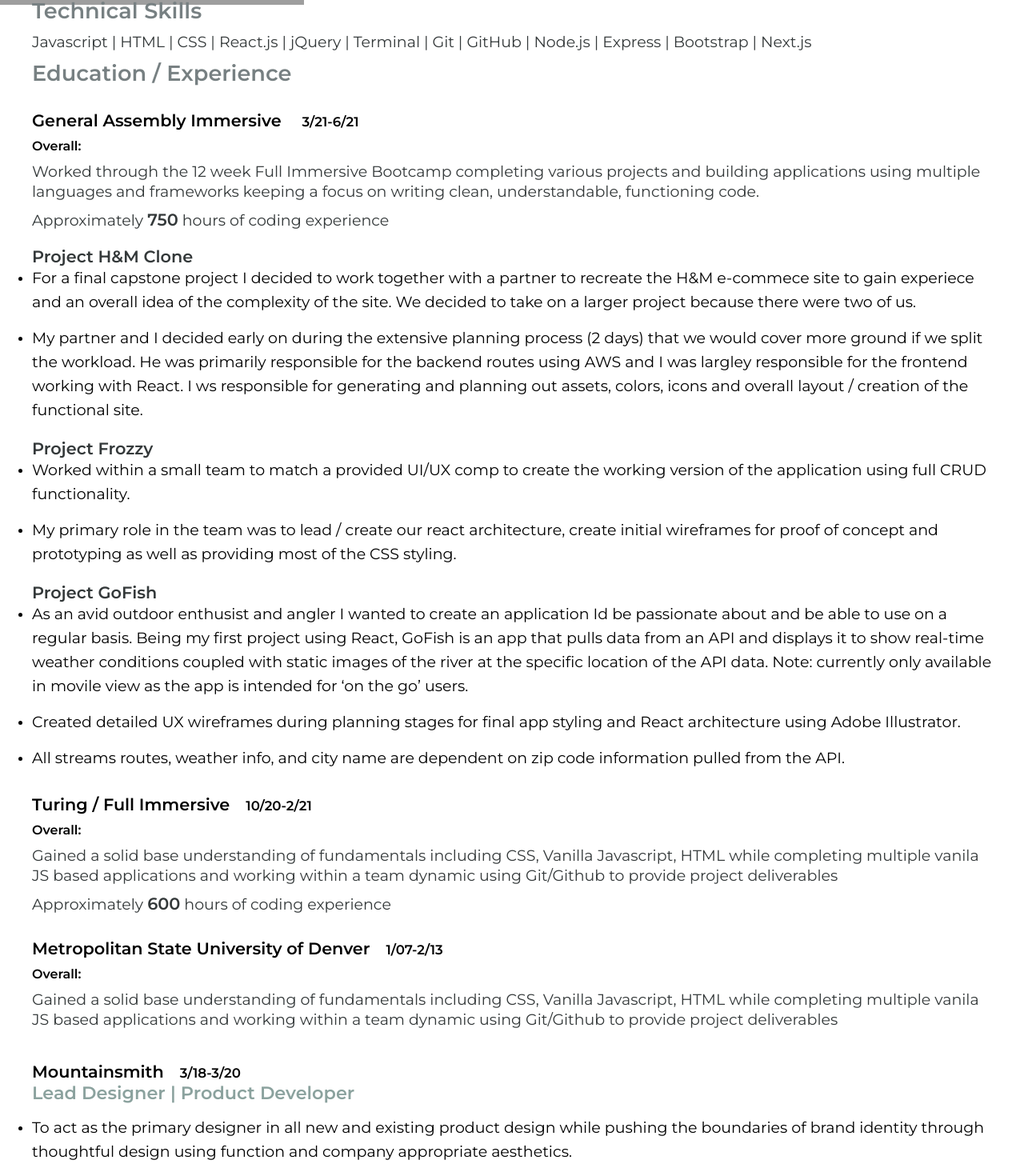
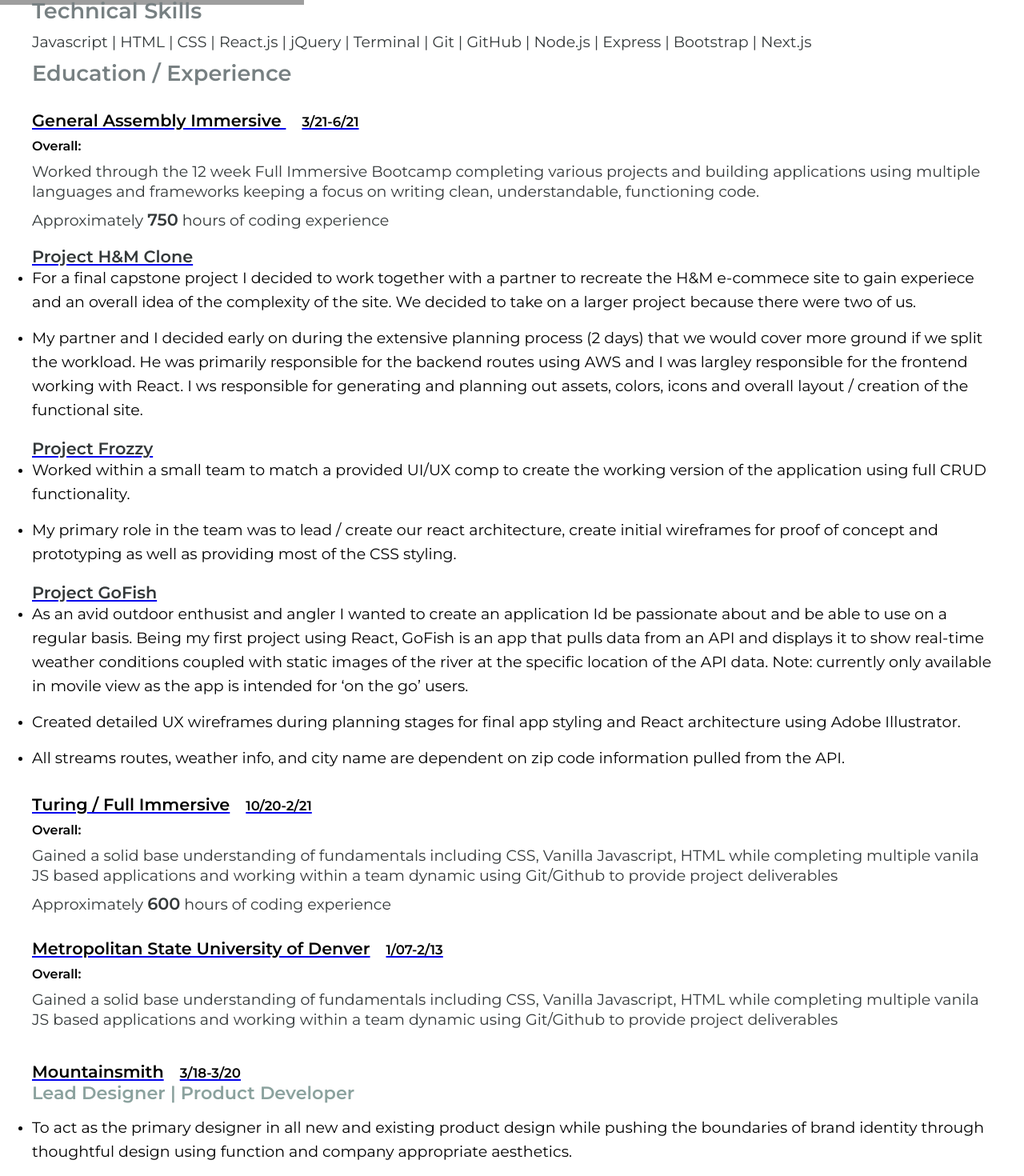
Before and after one commit to Cody-Durham/PersonalSite-2, a React (Create React App) app: page /resume in a window 1280 px wide. Shown: the part 949-2419 px from the top of the page at 80% size. Built offline with nearby package versions, Linux system fonts and the light colour scheme; grey boxes are pictures that could not be loaded.

Commit message:
Add links to all headlines

```diff
--- a/src/Pages/Resume.jsx
+++ b/src/Pages/Resume.jsx
@@ -19,14 +19,15 @@
         <h2>Technical Skills</h2>
         <p className='resume-copy'>Javascript | HTML | CSS | React.js | jQuery | Terminal | Git | GitHub | Node.js | Express | Bootstrap | Next.js</p>
         <h2>Education / Experience</h2>
-        <h3>General Assembly Immersive <span>3/21-6/21</span></h3>
+        {/* <h3>General Assembly Immersive <span>3/21-6/21</span></h3> */}
+        <a href='https://generalassemb.ly/education/software-engineering-immersive/denver' target='blank'><h3>General Assembly Immersive <span>3/21-6/21</span></h3></a>
         <h4 id='overall'>Overall:</h4>
         <p className='resume-copy'>Worked through the 12 week Full Immersive Bootcamp completing various projects and building applications using multiple languages and frameworks keeping a focus on writing clean, understandable, functioning code.</p>
         <p className='resume-copy'>Approximately <span>750</span> hours of coding experience</p>
 
 
         <div className='project-container'>
-        <h4 className='project-headings'>Project H&M Clone</h4>
+        <a href='https://main.d38tit84n7ekiv.amplifyapp.com/' target='blank'><h4 className='project-headings'>Project H&M Clone</h4></a>
             <ul>
                 <li>
                     <p className='project-copy'>For a final capstone project I decided to work together with a partner to recreate the H&M e-commece site to gain experiece and an overall idea of the complexity of the site. We decided to take on a larger project because there were two of us.</p>
@@ -35,7 +36,7 @@
                     <p className='project-copy'>My partner and I decided early on during the extensive planning process (2 days) that we would cover more ground if we split the workload. He was primarily responsible for the backend routes using AWS and I was largley responsible for the frontend working with React. I ws responsible for generating and planning out assets, colors, icons and overall layout / creation of the functional site.</p>
                 </li>
             </ul>
-        <h4 className='project-headings'>Project Frozzy</h4>
+        <a href='https://brave-wozniak-8c8eab.netlify.app/' target='blank'><h4 className='project-headings'>Project Frozzy</h4></a>
             <ul>
                 <li>
                     <p className='project-copy'>Worked within a small team to match a provided UI/UX comp to create the working version of the application using full CRUD functionality.</p>
@@ -44,7 +45,7 @@
                     <p className='project-copy'>My primary role in the team was to lead / create our react architecture, create initial wireframes for proof of concept and prototyping as well as providing most of the CSS styling.</p>
                 </li>
             </ul>
-        <h4 className='project-headings'>Project GoFish</h4>
+        <a href='https://flamboyant-archimedes-058278.netlify.app/' target='blank'><h4 className='project-headings'>Project GoFish</h4></a>
             <ul>
                 <li>
                     <p className='project-copy'>As an avid outdoor enthusist and angler I wanted to create an application Id be passionate about and be able to use on a regular basis. Being my first project using React, GoFish is an app that pulls data from an API and displays it to show real-time weather conditions coupled with static images of the river at the specific location of the API data. Note: currently only available in movile view as the app is intended for ‘on the go’ users.</p>
@@ -58,13 +59,13 @@
             </ul>
 
             <div>
-                <h3>Turing / Full Immersive<span>10/20-2/21</span></h3>
+                <a href='https://turing.edu/' target='blank'><h3>Turing / Full Immersive<span>10/20-2/21</span></h3></a>
                 <h4 id='overall'>Overall:</h4>
                 <p className='resume-copy'>Gained a solid base understanding of fundamentals including CSS, Vanilla Javascript, HTML while completing multiple vanila JS based applications and working within a team dynamic using Git/Github to provide project deliverables</p>
                 <p className='resume-copy'>Approximately <span>600</span> hours of coding experience</p>
             </div>
             <div>
-                <h3>Metropolitan State University of Denver<span>1/07-2/13</span></h3>
+                <a href='https://www.msudenver.edu/programs/industrial-design-major-bs/' target='blank'><h3>Metropolitan State University of Denver<span>1/07-2/13</span></h3></a>
                 <h4 id='overall'>Overall:</h4>
                 <p className='resume-copy'>Gained a solid base understanding of fundamentals including CSS, Vanilla Javascript, HTML while completing multiple vanila JS based applications and working within a team dynamic using Git/Github to provide project deliverables</p>
             </div>
@@ -73,7 +74,7 @@
 
 
         <div className='job-container'>
-            <h3 className='job'>Mountainsmith<span>3/18-3/20</span></h3>
+            <a href='https://mountainsmith.com/' target='blank'><h3 className='job'>Mountainsmith<span>3/18-3/20</span></h3></a>
             <h4 className='job-title'>Lead Designer | Product Developer</h4>
             <ul>
                 <li>
@@ -93,7 +94,7 @@
 
 
 
-            <h3 className='job'>Mountainsmith<span>3/16-3/18</span></h3>
+            <a href='https://mountainsmith.com/' target='blank'><h3 className='job'>Mountainsmith<span>3/16-3/18</span></h3></a>
             <h4 className='job-title'>Product Designer</h4>
             <ul>
                 <li>
--- a/src/Styles/Resume.scss
+++ b/src/Styles/Resume.scss
@@ -57,10 +57,11 @@
         font-size: 1.7em;
     }
     h3 {
-        // color: red;
+        color: black;
         text-align: left;
         margin-top: 30px;
         font-size: 1.3em;
+        text-decoration: none;
     }
     h3 span {
         // color: red;
```
